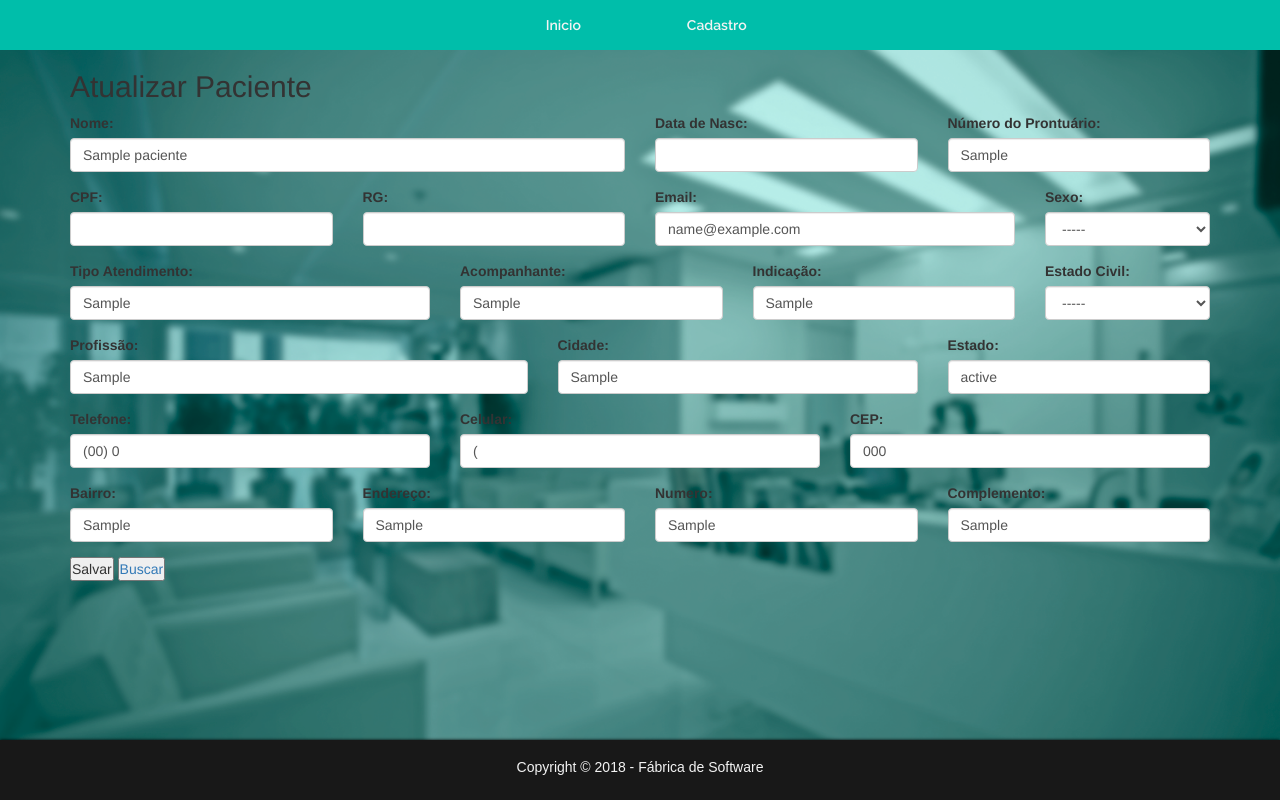
After one commit to MailsonP/ClinicaCandidoTorresWeb, a PHP site: page /Telas/TelaAtualizarPaciente.php?Idpaciente=1 in a window 1280 px wide. The commit adds this page. Run offline with PHP 8.4, Linux system fonts and the light colour scheme; tables that the repository leaves empty hold one stand-in row (values such as "Sample post"); some libraries are stand-ins or nearby versions.

Commit message:
Telas Paciente
Estilizada as telas referidas a paciente

Co-Authored-By: lucastzn <lucastzn@users.noreply.github.com>

```diff
--- /dev/null
+++ b/ClinicaCandidoTorresWebProject/Telas/TelaAtualizarPaciente.php
@@ -0,0 +1,286 @@
+<?php
+/**
+ * Description of Paciente
+ *
+ * @author Felipe
+ */
+require_once '../util/daoGenerico.php';
+require_once '../Paciente/Paciente.php';
+
+$paciente = new Paciente();
+
+//RECUPERANDO ID PASSADO PELA URL
+$Metodo = $_GET;
+if(isset($Metodo["Idpaciente"])){
+    $id = $Metodo["Idpaciente"];
+
+$paciente->valorpk=$id;
+$paciente->pesquisarID($paciente);
+}
+
+while ($dado = $paciente->retornaDados("object")) {
+
+?>
+<html lang="pt-br">
+    <head>
+        <meta charset="utf-8">
+        <meta http-equiv="X-UA-Compatible" content="IE=edge">
+        <meta name="viewport" content="width=device-width, initial-scale=1">
+        <title>Atualizar Paciente</title>
+        <link rel="stylesheet" href="https://fonts.googleapis.com/css?family=Montserrat+Alternates">
+        <link rel="stylesheet" type="text/css" href="../css/style.css">
+        <link rel="stylesheet" type="text/css" href="../css/cadastroPaciente">
+        <link href="https://fonts.googleapis.com/css?family=Raleway:600" rel="stylesheet">
+        <link href="https://fonts.googleapis.com/css?family=Nunito:600" rel="stylesheet">
+        <link rel="stylesheet" href="https://cdnjs.cloudflare.com/ajax/libs/font-awesome/4.7.0/css/font-awesome.min.css">
+        <link href="../bootstrap/css/bootstrap.min.css" rel="stylesheet">
+        <link href="estilo.css" rel="stylesheet">
+    </head>
+    <body>
+
+    <header id="topo">
+    <input type="checkbox" id="bt_menu">
+    <label for="bt_menu">&#9776;</label>
+    <nav class="menu">
+        <ul>
+            <li><a href="../Telas/index.php">Inicio</a></li>
+            <li><a href="#">Cadastro</a>
+                <ul>
+                    <li><a href="../Telas/TelaCadastroUsuario.php">Usuário</a></li>
+                    <li><a href="#">Médico</a></li>
+                    <li><a href="../Telas/TelaCadastroPaciente.php">Paciente</a></li>
+                </ul>
+        </ul>
+    </nav>
+    </header>
+
+      <div class="container mid">
+
+
+        <div class="row">
+            <div class="col-sm-12">
+                <h2 class="titulo-h2">Atualizar Paciente</h2>
+                <form action="" method="POST">
+
+            <div class="row">
+                    <div class="form-group col-md-6" >
+              <label for="nome">Nome:</label>
+              <input type="text" class="form-control" name="txtNome" value="<?php echo $dado->NOME?>" id="nome">
+                    </div>
+
+            <div class="form-group col-md-3">
+              <label for="dataNasc">Data de Nasc:</label>
+                <input type="text" class="form-control" name="txtDataNasc" value="<?php echo $dado->DATANASC ?>" id="dataNasc">
+            </div>
+
+                    <div class="form-group col-md-3">
+                        <label>Número do Prontuário:</label>
+                <input type="text" class="form-control" name="txtNum" value="<?php echo $dado->NUMEROPRONTUARIO ?>" id="numPront">
+                    </div>
+            </div>
+
+            <div class="row">
+              <div class="form-group col-md-3">
+                <label for="cpf">CPF:</label>
+                <input type="text" class="form-control" name="txtCPF" value="<?php echo $dado->CPF ?>" id="cpf">
+              </div>
+
+              <div class="form-group col-md-3">
+                <label>RG:</label>
+                <input type="text" class="form-control" name="txtRG" value="<?php echo $dado->RG ?>" id="rg">
+              </div>
+
+              <div class="form-group col-md-4">
+                <label for="email">Email:</label>
+                <input type="text" class="form-control" name="txtEmail" value="<?php echo $dado->EMAIL ?>" id="email">
+              </div>
+
+              <div class="form-group col-md-2">
+                <label for="sexo">Sexo:</label>
+                <select class="form-control" name="cxSexo" id="sexo">
+                                <option value="null">-----</option>
+                                <option value="Masculino">Masculino</option>
+                                <option value="Feminino">Feminino</option>
+                </select>
+              </div>
+              </div>
+
+              <div class="row">
+                <div class="form-group col-md-4">
+                  <label for="atendimento">Tipo Atendimento:</label>
+                  <input type="text" class="form-control" name="txtAtendimento" value="<?php echo $dado->TIPOATENDIMENTO ?>" id="atendimento">
+                </div>
+
+                <div class="form-group col-md-3">
+                <label for="acomp">Acompanhante:</label>
+                <input type="text" class="form-control" name="txtAcompanhante" value="<?php echo $dado->ACOMPANHANTE ?>" id="acomp">
+                </div>
+
+                <div class="form-group col-md-3">
+                  <label for="indica">Indicação:</label>
+                <input type="text" class="form-control" name="txtIndicacao" value="<?php echo $dado->INDICACAO ?>" id="indica">
+                </div>
+
+                <div class="form-group col-md-2">
+                  <label for="eCivil">Estado Civil:</label>
+                  <select class="form-control" name="cxEstadoCivil" id="eCivil">
+                                <option value="null">-----</option>
+                                <option value="Casado">Casado</option>
+                                <option value="Solteiro">Solteiro</option>
+                  </select>
+                </div>
+              </div>
+
+              <div class="row">
+                <div class="form-group col-md-5">
+                  <label for="profissao">Profissão:</label>
+                  <input type="text" class="form-control" name="txtProfissao" value="<?php echo $dado->PROFISSAO ?>" id="profissao">
+                </div>
+
+                <div class="form-group col-md-4">
+                  <label for="cidade">Cidade:</label>
+                  <input type="text" class="form-control" name="txtCidade" value="<?php echo $dado->CIDADE ?>" id="cidade">
+                </div>
+
+                <div class="form-group col-md-3">
+                  <label for="estado">Estado:</label>
+                  <input type="text" class="form-control" name="txtEstado" value="<?php echo $dado->ESTADO ?>" id="estado">
+                </div>
+              </div>
+
+              <div class="row">
+                <div class="form-group col-md-4">
+                  <label for="telefone">Telefone:</label>
+                  <input type="text" class="form-control" name="txtTelefone" value="<?php echo $dado->TELEFONE ?>" id="telefone">
+                </div>
+
+                <div class="form-group col-md-4">
+                  <label for="celular">Celular:</label>
+                  <input type="text" class="form-control" name="txtCelular" value="<?php echo $dado->CELULAR ?>" id="celular">
+                </div>
+
+                <div class="form-group col-md-4">
+                  <label for="CEP">CEP:</label>
+                  <input type="text" class="form-control" name="txtCEP" value="<?php echo $dado->CEP ?>" id="CEP">
+                </div>
+              </div>
+
+              <div class="row">
+                <div class="form-group col-md-3">
+                  <label for="bairro">Bairro:</label>
+                  <input type="text" class="form-control" name="txtBairro" value="<?php echo $dado->BAIRRO ?>" id="bairro">
+                </div>
+
+                <div class="form-group col-md-3">
+                  <label for="endereco">Endereço:</label>
+                  <input type="text" class="form-control" name="txtEndereco" value="<?php echo $dado->ENDERECO ?>" id="endereco">
+                </div>
+
+                <div class="form-group col-md-3">
+                  <label for="numero">Numero:</label>
+                  <input type="text" class="form-control" name="txtNumero" value="<?php echo $dado->NUMERO ?>" id="numero">
+                </div>
+
+                <div class="form-group col-md-3">
+                  <label for="complemento">Complemento:</label>
+                  <input type="text" class="form-control" name="txtComplemento" value="<?php echo $dado->COMPLEMENTO ?>" id="complemento">
+                </div>
+              </div>
+
+                    <button type="submit" value="Atualizar" name="btnAtualizar">Salvar</button>
+                    <button type="button"><a href="../Paciente/TelaPacienteTable">Buscar</a></button>
+
+
+                </form>
+
+            </div>
+
+        </div>
+
+    </div>
+
+    <footer>
+    <h1>Copyright &copy 2018 - Fábrica de Software</h1>
+    </footer>
+    <script src="https://ajax.googleapis.com/ajax/libs/jquery/1.11.3/jquery.min.js"></script>
+    <script src="bootstrap/js/bootstrap.min.js"></script>
+    <script src="../js/jquery-3.2.1.js"></script>
+    <script src="../js/jquery.mask.js"></script>
+    <script type="text/javascript">
+      $(document).ready(function(){
+      $('#dataNasc').mask('00/00/0000');
+      $('#cpf').mask('000.000.000-00');
+      $('#rg').mask('0000000000-0');
+      $('#celular').mask('(00) 00000-0000');
+      $('#telefone').mask('(00) 0000-0000');
+      $('#CEP').mask('00000-000');
+    });
+    </script>
+
+    </body>
+</html>
+<?php } ?>
+
+<?php
+$metodo = $_POST;
+
+//PEGANDO VALORES DOS CAMPOS PARA ATUALIZAR
+if (isset($metodo["txtNome"])) {
+    $nome = $metodo["txtNome"];
+    $numeroProntuario = $metodo["txtNum"];
+    $sexo = $metodo["cxSexo"];
+    $datanasc = $metodo["txtDataNasc"];
+    $cpf = $metodo["txtCPF"];
+    $rg = $metodo["txtRG"];
+    $email = $metodo["txtEmail"];
+    $profissao = $metodo["txtProfissao"];
+    $tipoAtendimento = $metodo["txtAtendimento"];
+    $acompanhante = $metodo["txtAcompanhante"];
+    $estrangeiro = $metodo["txtEstrangeiro"];
+    $telefone = $metodo["txtTelefone"];
+    $celular = $metodo["txtCelular"];
+    $indicacao = $metodo["txtIndicacao"];
+    $estadocivil = $metodo["cxEstadoCivil"];
+    $endereco = $metodo["txtEndereco"];
+    $bairro = $metodo["txtBairro"];
+    $numero = $metodo["txtNumero"];
+    $cidade = $metodo["txtCidade"];
+    $estado = $metodo["txtEstado"];
+    $complemento = $metodo["txtComplemento"];
+    $cep = $metodo["txtCEP"];
+
+    //SETANDO VALORES PARA ATUALIZAR
+    $paciente->setValor("NOME", $nome);
+    $paciente->setValor("NUMEROPRONTUARIO", $numeroProntuario);
+    $paciente->setValor("SEXO", $sexo);
+    $paciente->setValor("DATANASC", $datanasc);
+    $paciente->setValor("CPF", $cpf);
+    $paciente->setValor("RG", $rg);
+    $paciente->setValor("EMAIL", $email);
+    $paciente->setValor("PROFISSAO", $profissao);
+    $paciente->setValor("TIPOATENDIMENTO", $tipoAtendimento);
+    $paciente->setValor("ACOMPANHANTE", $acompanhante);
+    $paciente->setValor("ESTRANGEIRO", $estrangeiro);
+    $paciente->setValor("TELEFONE", $telefone);
+    $paciente->setValor("CELULAR", $celular);
+    $paciente->setValor("INDICACAO", $indicacao);
+    $paciente->setValor("ESTADOCIVIL", $estadocivil);
+    $paciente->setValor("ENDERECO", $endereco);
+    $paciente->setValor("BAIRRO", $bairro);
+    $paciente->setValor("NUMERO", $numero);
+    $paciente->setValor("CIDADE", $cidade);
+    $paciente->setValor("ESTADO", $estado);
+    $paciente->setValor("COMPLEMENTO", $complemento);
+    $paciente->setValor("CEP", $cep);
+
+    $paciente->valorpk = $id;
+
+if ($paciente->atualizar($paciente)){
+    echo  "<script>alert('Paciente atualizado com sucesso!');window.location = '../Paciente/TelaPacienteTable.php';</script>";
+}else{
+    echo "<script>alert('Houve um erro ao tentar atualizar os dados no banco')</script>";
+}
+
+}
+
+?>
--- a/ClinicaCandidoTorresWebProject/Telas/TelaCadastroPaciente.php
+++ b/ClinicaCandidoTorresWebProject/Telas/TelaCadastroPaciente.php
@@ -188,6 +188,11 @@
     <script type="text/javascript">
       $(document).ready(function(){
       $('#dataNasc').mask('00/00/0000');
+      $('#cpf').mask('000.000.000-00');
+      $('#rg').mask('0000000000-0');
+      $('#celular').mask('(00) 00000-0000');
+      $('#telefone').mask('(00) 0000-0000');
+      $('#CEP').mask('00000-000');
     });
     </script>
   </body>
--- a/ClinicaCandidoTorresWebProject/css/cadastroPaciente.css
+++ b/ClinicaCandidoTorresWebProject/css/cadastroPaciente.css
@@ -19,7 +19,7 @@ html, body{
 	border-radius: 20px;
 	border: none;
 	font-size: 15px;
-	font-family: 'Raleway', sans-serif;
+	font-family: 'nunito', sans-serif;
 }
 
 .btn-cadastra{
--- a/ClinicaCandidoTorresWebProject/css/style.css
+++ b/ClinicaCandidoTorresWebProject/css/style.css
@@ -131,8 +131,16 @@ footer h1:active{
 
 @media (max-width: 1000px){
 
+	#right{
+		display: none;
+	}
+
 	#topo .opcoes-direita .btn{
 		display: none;
+	}
+
+	.container-login{
+		z-index: 0 !important;
 	}
 
 	label[for="bt_menu"]{
@@ -149,6 +157,7 @@ footer h1:active{
 	}
 
 	.menu>ul{
+		z-index: 1;
 		width: 100%;
 		margin-left: -100%;
 		top: 50px;
```
Also changed, not shown: ClinicaCandidoTorresWebProject/Paciente/TelaPacienteTable.php (+5 -23 lines), ClinicaCandidoTorresWebProject/Paciente/formAtualizaPaciente.php (deleted, +0 -129 lines), ClinicaCandidoTorresWebProject/Medico/RegistraMedico.php (renamed from ClinicaCandidoTorresWebProject/Medico/InserirMedico.php).
